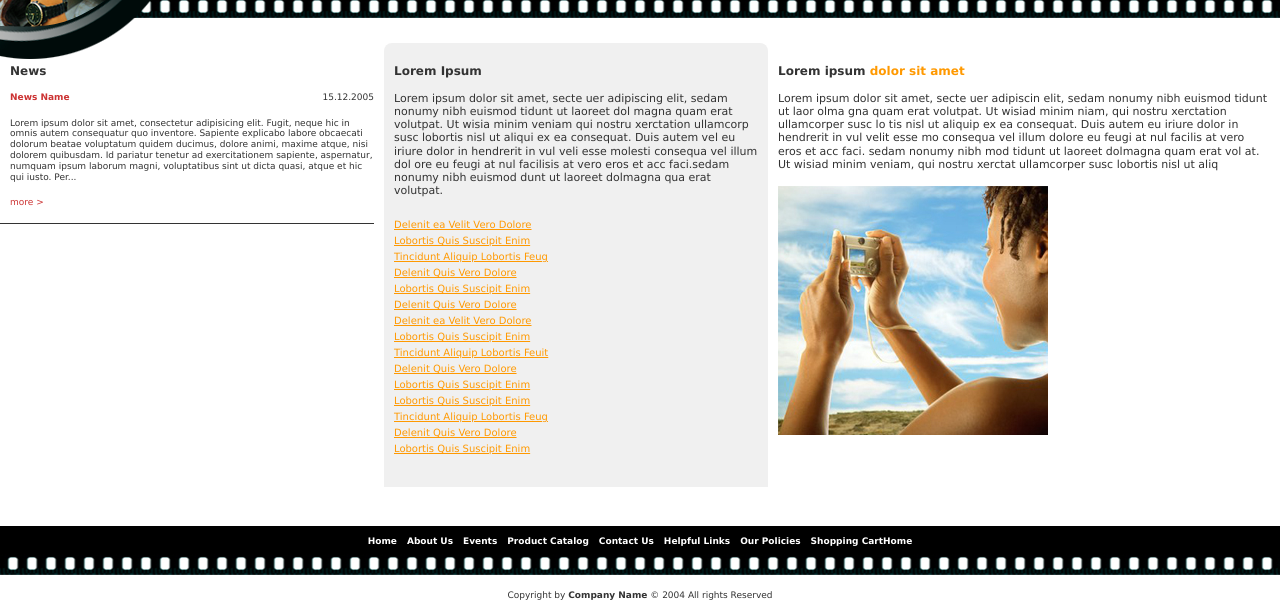
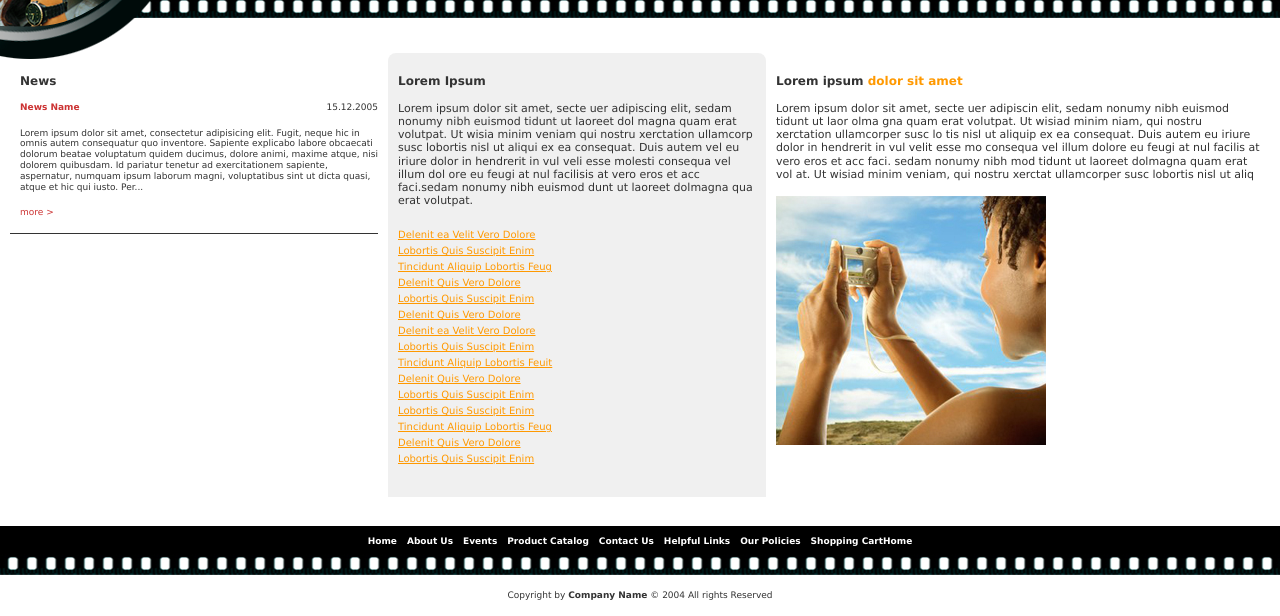
Before and after one commit to olegsorokin/interview-062017, a website: page app/index.html in a window 1280 px wide. Shown: the part 184-800 px from the top of the page. Drawn offline with nearby package versions, Linux system fonts and the light colour scheme; files that its build step writes are made by us from their sources.

Commit message:
Добавил стили для основного блока page-main

```diff
--- /dev/null
+++ b/app/sass/_blocks/_page-main.sass
@@ -0,0 +1,5 @@
+.page-main
+	padding: 1rem
+	padding-bottom: 0
+	box-sizing: border-box
+	+clearfix
--- a/app/sass/main.sass
+++ b/app/sass/main.sass
@@ -36,6 +36,7 @@ a
 @import "_blocks/top-nav"
 @import "_blocks/slider"
 
+@import "_blocks/page-main"
 @import "_blocks/main-column"
 @import "_blocks/news"
 @import "_blocks/middle-info"
```
